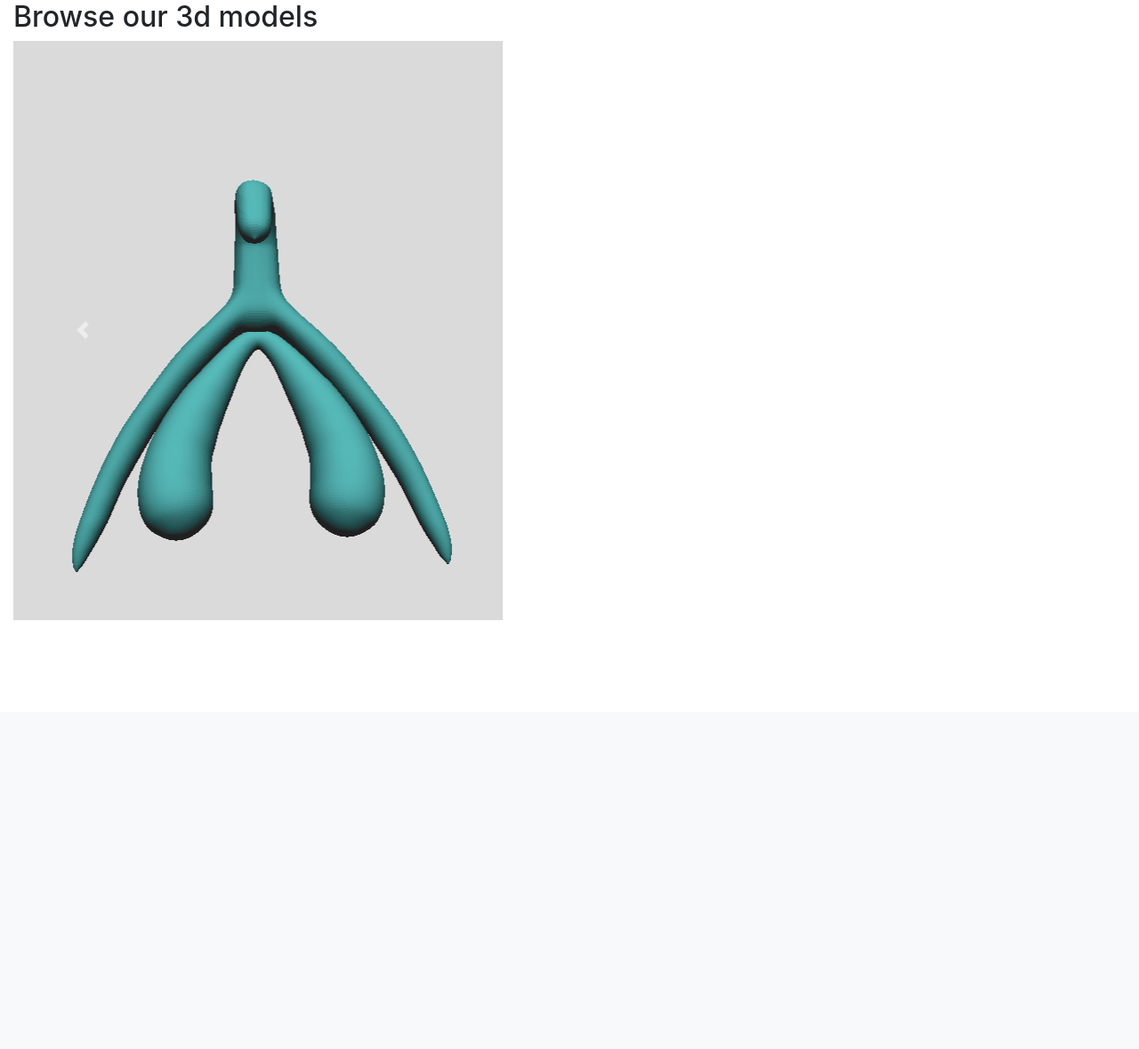
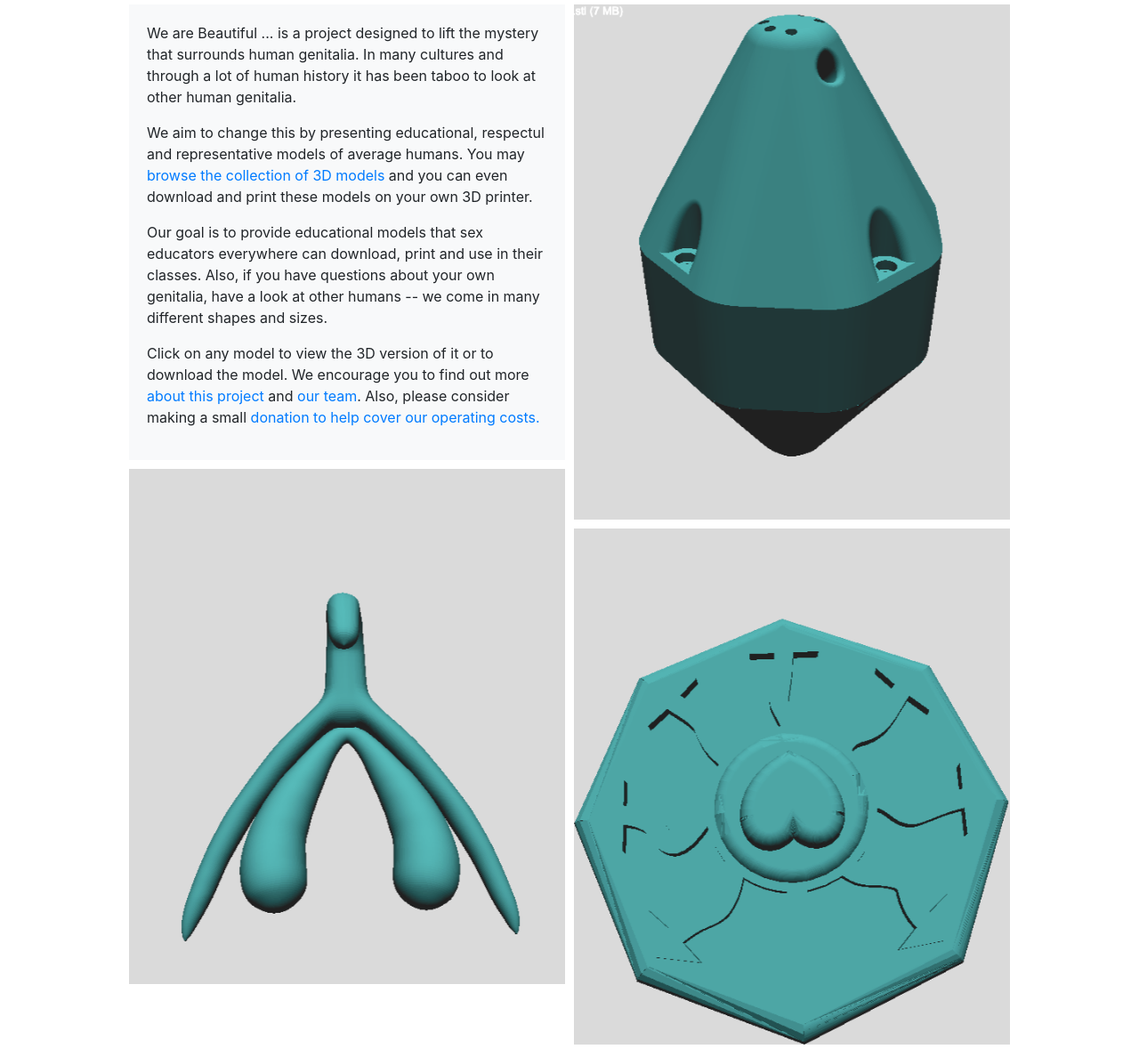
Before and after one commit to wearebeautiful/wearebeautiful-tools, a Flask app: page / in a window 1280 px wide. Shown: the part 214-1393 px from the top of the page at 89% size. Before the commit the page ends 911 px from the top, so only its background shows below. Run offline with Flask 2, Linux system fonts and the light colour scheme; some libraries are stand-ins or nearby versions; grey boxes are pictures that could not be loaded.

Commit message:
Revamp the home page

```diff
--- a/static/css/wab.css
+++ b/static/css/wab.css
@@ -0,0 +1,21 @@
+.flex-column {
+    max-width: 500px;
+}
+
+.text-index {
+    padding: 20px;
+    margin: 5px;
+}
+
+.img-index {
+    padding: 5px;
+}
+
+.scale {
+    transform: scaleY(1.05);
+    padding-top: 5px;
+}
+
+.model-link {
+    text-decoration: none;
+}
--- a/template/index.html
+++ b/template/index.html
@@ -1,30 +1,47 @@
 {%- extends 'base.html' -%}
 {%- block content -%}
-  <div class="row">
-     <div class="col-10">
-      <h2>Browse our 3d models</h2>
-
-      <div id="image-carousel" class="carousel slide" data-ride="carousel">
-        <div class="carousel-inner">
-          <div class="carousel-item active">
-            <img class="d-block" src="/static/img/clitoris.png" alt="female clitoris">
-          </div>
-          <div class="carousel-item">
-            <img class="d-block" src="/static/img/dubstep-pendulum.png" alt="dubstep pendulum">
-          </div>
-          <div class="carousel-item">
-            <img class="d-block" src="/static/img/mayhem-logo.png" alt="mayhem logo">
-          </div>
-        </div>
-        <a class="carousel-control-prev" href="#image-carousel" role="button" data-slide="prev">
-          <span class="carousel-control-prev-icon" aria-hidden="true"></span>
-          <span class="sr-only">Previous</span>
-        </a>
-        <a class="carousel-control-next" href="#image-carousel" role="button" data-slide="next">
-          <span class="carousel-control-next-icon" aria-hidden="true"></span>
-          <span class="sr-only">Next</span>
-        </a>
+  <div class="d-flex flex-row flex-wrap justify-content-center">
+    <div class="d-flex flex-column">
+      <div class="text-index bg-light">
+         <p>
+            We are Beautiful ... is a project designed to lift the mystery
+            that surrounds human genitalia. In many cultures and through a
+            lot of human history it has been taboo to look at other human
+            genitalia.
+         </p>
+         <p>
+            We aim to change this by presenting educational, respectul
+            and representative models of average humans. You may <a
+            a href="/browse">browse the collection of 3D models</a>
+            and you can even download and print these models on your own
+            3D printer.
+         </p>
+         <p>
+            Our goal is to provide educational models that sex educators
+            everywhere can download, print and use in their classes. Also,
+            if you have questions about your own genitalia, have a look
+            at other humans -- we come in many different shapes and
+            sizes.
+         </p>
+         <p>
+            Click on any model to view the 3D version of it or to download
+            the model. We encourage you to find out more <a href="/about">about
+            this project</a> and <a href="/team">our team</a>. Also, please
+            consider making a small <a href="/donate">donation</> to help
+            cover our operating costs.
+         </p>
       </div>
+      <a class="model-link" href="/view/clitoris.stl">
+        <img src="/static/img/clitoris.png" class="img-fluid img-index">
+      </a>
+    </div>
+    <div class="d-flex flex-column">
+      <a class="model-link" href="/view/dubstep-pendulum.stl">
+        <img src="/static/img/dubstep-pendulum.png" class="img-fluid img-index">
+      </a>
+      <a class="model-link" href="/view/mayhem-logo.stl">
+        <img src="/static/img/mayhem-logo.png" class="img-fluid img-index">
+      </a>
     </div>
   </div>
 {% endblock%}
--- a/template/navbar.html
+++ b/template/navbar.html
@@ -1,5 +1,5 @@
 <nav class="navbar navbar-expand-lg navbar-light bg-light">
-  <a class="navbar-brand" href="#">
+  <a class="navbar-brand" href="/">
     <img style="width: 250px" src="{{ url_for('static', filename='img/wearebeautiful.svg') }}" alt="we are beautiful" />
   </a>
   <button class="navbar-toggler" type="button" data-toggle="collapse" data-target="#navbarSupportedContent" aria-controls="navbarSupportedContent" aria-expanded="false" aria-label="Toggle navigation">
--- a/template/view.html
+++ b/template/view.html
@@ -39,8 +39,8 @@ window.onload = function(){
       path: '/static/madeleine/src',  // path to source directory from current html file
       objectColor: "DD0022",
       viewer: {
-         height: $("#target").height(),
-         width: $("#target").width()
+         height: $("#target").height() - 55,
+         width: $("#target").width() - 15
       }
     });
 };
```
